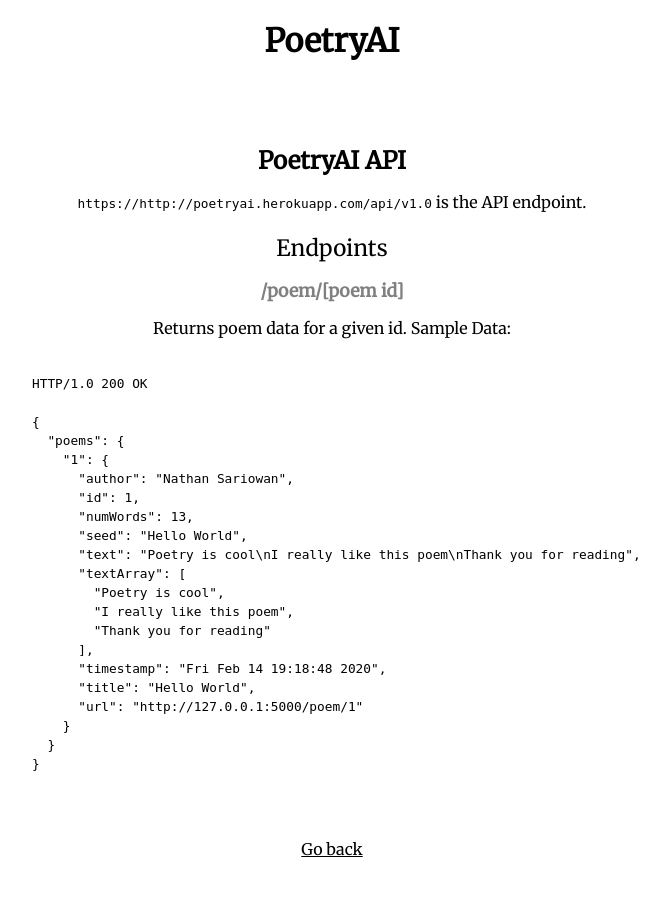
After one commit to ncsariowan/poetryai, a Flask app: page /api in a window 1280 px wide. The commit adds this page. Shown: the whole page, without its empty margins (308-977 px from the left). Run offline with Flask 2, Linux system fonts and the light colour scheme.

Commit message:
CSS adjust

```diff
--- a/app/routes.py
+++ b/app/routes.py
@@ -6,7 +6,7 @@ from app.forms import PoemForm
 import datetime
 import time
 
-VERSION = "0.3"
+VERSION = "0.4"
 
 
 @app.route('/')
@@ -17,7 +17,7 @@ def main():
     form.seed.default = "test"
     form.process()
 
-    return render_template("main.html", form=form)
+    return render_template("main.html", form=form, version=VERSION)
 
 
 @app.route('/generate', methods=['POST'])
@@ -83,30 +83,17 @@ def poem(id):
 
 
 @app.route('/api/v1.0/poem/<int:id>', methods=['GET'])
-def getPoem(id):
+def getPoemAPI(id):
     p = Poem.query.get(id)
 
     if (p is None):
         return make_response(jsonify({'error': 'Not found'}), 404)
 
-
-    poem = {
-        'title': p.title,
-        'author': p.author,
-        'text': p.text,
-        'textArray': p.text.split("\n"),
-        'seed': p.seed if p.seed else p.title,
-        'numWords': p.numWords,
-        'timestamp': p.timestamp.strftime("%c") if p.timestamp else "",
-        'id': id,
-        'url': url_for("poem", id=str(id), _external=True)
-    }
-
     data = {}
 
     data["poems"] = {}
 
-    data["poems"][id] = poem
+    data["poems"][id] = formatPoemForAPI(p=p)
 
     return jsonify(data)
 
@@ -133,3 +120,22 @@ def poemNotFound():
 @app.route('/about')
 def about():
     return render_template("about.html")
+
+@app.route('/api')
+def api():
+    return render_template("api.html")
+
+def formatPoemForAPI(p):
+    poem = {
+        'title': p.title,
+        'author': p.author,
+        'text': p.text,
+        'textArray': p.text.split("\n"),
+        'seed': p.seed if p.seed else p.title,
+        'numWords': p.numWords,
+        'timestamp': p.timestamp.strftime("%c") if p.timestamp else "",
+        'id': p.id,
+        'url': url_for("poem", id=str(p.id), _external=True)
+    }
+
+    return poem
--- a/app/static/css/about.css
+++ b/app/static/css/about.css
@@ -40,25 +40,30 @@ html, body {
     flex-direction: column;
 }
 
+p {
+    margin: 0;
+    margin-top: 1rem;
+}
+
 h2 {
     font-weight: 600;
     font-size: 1.5rem;
     margin: 0;
-    margin-bottom: 9px;
+    margin-top: 1.5rem;
 }
 
 h3 {
-    font-weight: 400;
-    color: grey;
-    font-size: 1rem;
+    font-weight: 500;
+    font-size: 1.4rem;
     margin: 0;
-    margin-bottom: 9px;
+    margin-top: 1.4rem;
 }
 
-p {
+h4 {
+    color: grey;
+    font-size: 1.1rem;
     margin: 0;
-    margin-top: 1rem;
-    padding: 0;
+    margin-top: 1.1rem;
 }
 
 #logo {
@@ -73,3 +78,8 @@ a {
 .space {
     height: 2rem;
 }
+
+code {
+    text-align: left;
+    font-size: 0.8rem;
+}
--- a/app/static/css/main.css
+++ b/app/static/css/main.css
@@ -24,6 +24,7 @@ html, body {
     padding-top: 4rem;
     padding-bottom: 4rem;
 }
+
 
 #container div {
     display: flex;
@@ -164,6 +165,7 @@ form {
     overflow: hidden;
     justify-content: center;
     width: 100%;
+    color: grey;
 }
 
 @media only screen and (max-width: 660px) {
--- /dev/null
+++ b/app/templates/api.html
@@ -0,0 +1,63 @@
+<!DOCTYPE html>
+<html lang="en">
+
+<head>
+    <meta charset="UTF-8">
+    <meta name="viewport" content="width=device-width, initial-scale=1.0, user-scalable=no">
+    <meta http-equiv="X-UA-Compatible" content="ie=edge">
+    <link href="https://fonts.googleapis.com/css?family=Merriweather&display=swap" rel="stylesheet">
+    <link rel="stylesheet" type="text/css" href="{{ url_for('static',filename='css/about.css') }}">
+    <title>About</title>
+</head>
+
+<body>
+    <div id="header">
+        <a id="logo" href="{{ url_for('main') }}">
+            <h1>PoetryAI</h1>
+        </a>
+    </div>
+    <div id="container">
+        <div>
+            <h2>PoetryAI API</h2>
+            <p><code>https://http://poetryai.herokuapp.com/api/v1.0</code> is the API endpoint.</p>
+
+            <h3>Endpoints</h3>
+            <h4>
+                /poem/[poem id]
+            </h4>
+            <p>
+                Returns poem data for a given id.
+                Sample Data:
+            </p>
+            <pre style="text-align: left;"><code>
+HTTP/1.0 200 OK
+
+{
+  "poems": {
+    "1": {
+      "author": "Nathan Sariowan",
+      "id": 1,
+      "numWords": 13,
+      "seed": "Hello World",
+      "text": "Poetry is cool\nI really like this poem\nThank you for reading",
+      "textArray": [
+        "Poetry is cool",
+        "I really like this poem",
+        "Thank you for reading"
+      ],
+      "timestamp": "Fri Feb 14 19:18:48 2020",
+      "title": "Hello World",
+      "url": "http://127.0.0.1:5000/poem/1"
+    }
+  }
+}
+                </code></pre>
+
+        </div>
+        <div>
+            <p><a href="{{ url_for('main') }}">Go back</a></p>
+        </div>
+    </div>
+</body>
+
+</html>
```
Also changed, not shown: app/static/css/common.css (added, +9 -0 lines).
